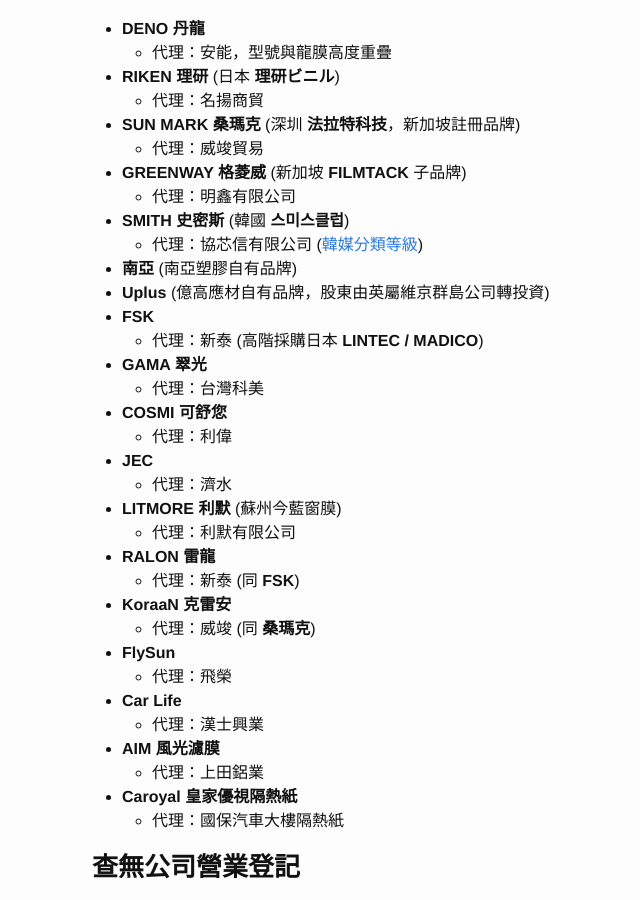
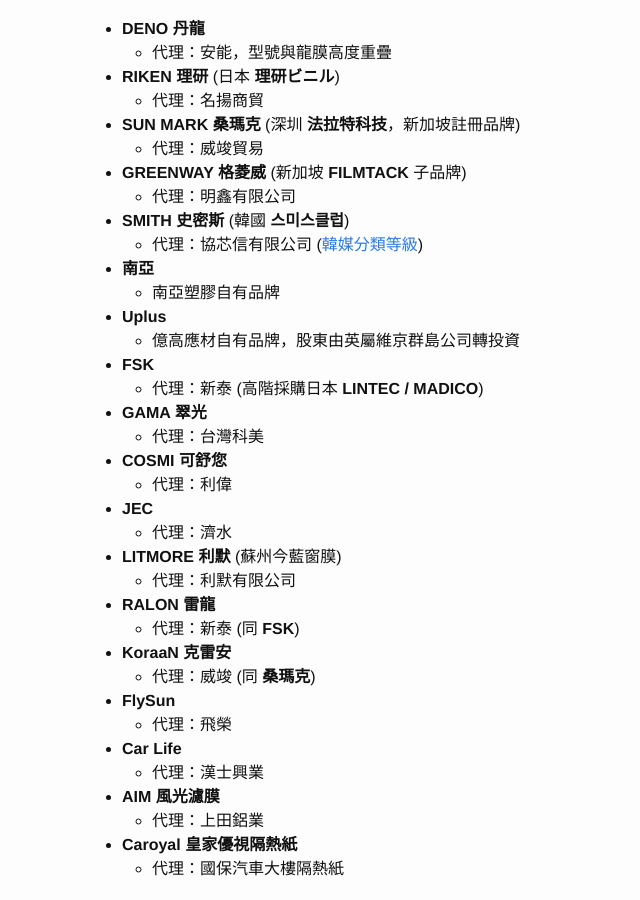
Before and after one commit to 1stbenz/1stbenz.github.io, a Jekyll site: the page built from _posts/2025-05-20-windowfilm.md, in a window 1280 px wide and 900 px high, scrolled down 1432 px. Shown: the whole window, without its empty margins (178-818 px from the left). Built offline with Jekyll 4.4.1, drawn with Linux system fonts in a browser that asks for light colours; some of the changed text lies outside the part shown.

```diff
--- a/_posts/2025-05-20-windowfilm.md
+++ b/_posts/2025-05-20-windowfilm.md
@@ -56,8 +56,10 @@ categories: jekyll update
     - 代理：明鑫有限公司
 - **SMITH 史密斯** (韓國 **스미스클럽**)
     - 代理：協芯信有限公司 ([韓媒分類等級](https://kin-phinf.pstatic.net/20230103_15/1672721802851WebVX_JPEG/%EC%8D%AC%ED%8C%85_%EB%B8%8C%EB%9E%9C%EB%93%9C_%EA%B3%84%EA%B8%89.jpg))
-- **南亞** (南亞塑膠自有品牌)
-- **Uplus** (億高應材自有品牌，股東由英屬維京群島公司轉投資)
+- **南亞**
+  - 南亞塑膠自有品牌
+- **Uplus**
+  - 億高應材自有品牌，股東由英屬維京群島公司轉投資
 - **FSK**
     - 代理：新泰 (高階採購日本 **LINTEC / MADICO**)
 - **GAMA 翠光**
@@ -131,5 +133,7 @@ categories: jekyll update
 ---
 
 ## 其他參數表達方式
-- **SC (Shading Coefficient)** → SC = (TSER - 1) ÷ 0.86
-- **SHGC (Solar Heat Gain Coefficient)** → SHGC = 1 - TSER
+- **SC (Shading Coefficient)**
+  - SC = (TSER - 1) ÷ 0.86
+- **SHGC (Solar Heat Gain Coefficient)**
+  - SHGC = 1 - TSER
```
